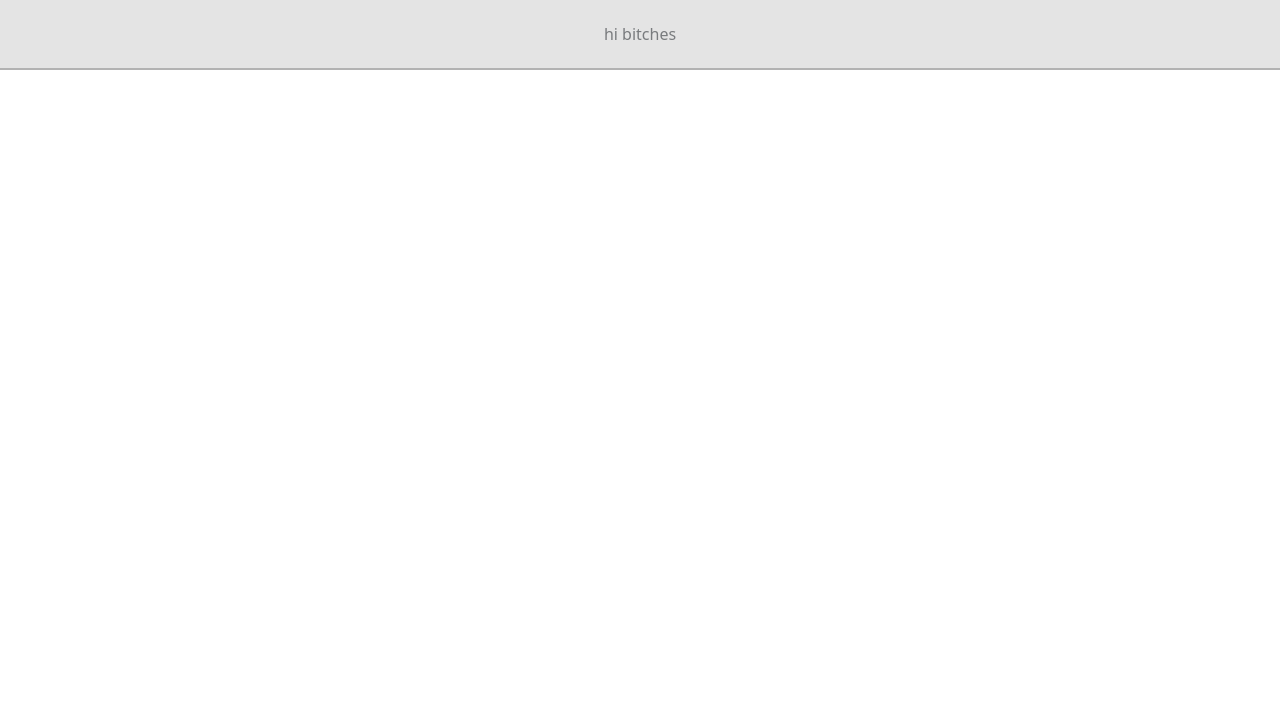
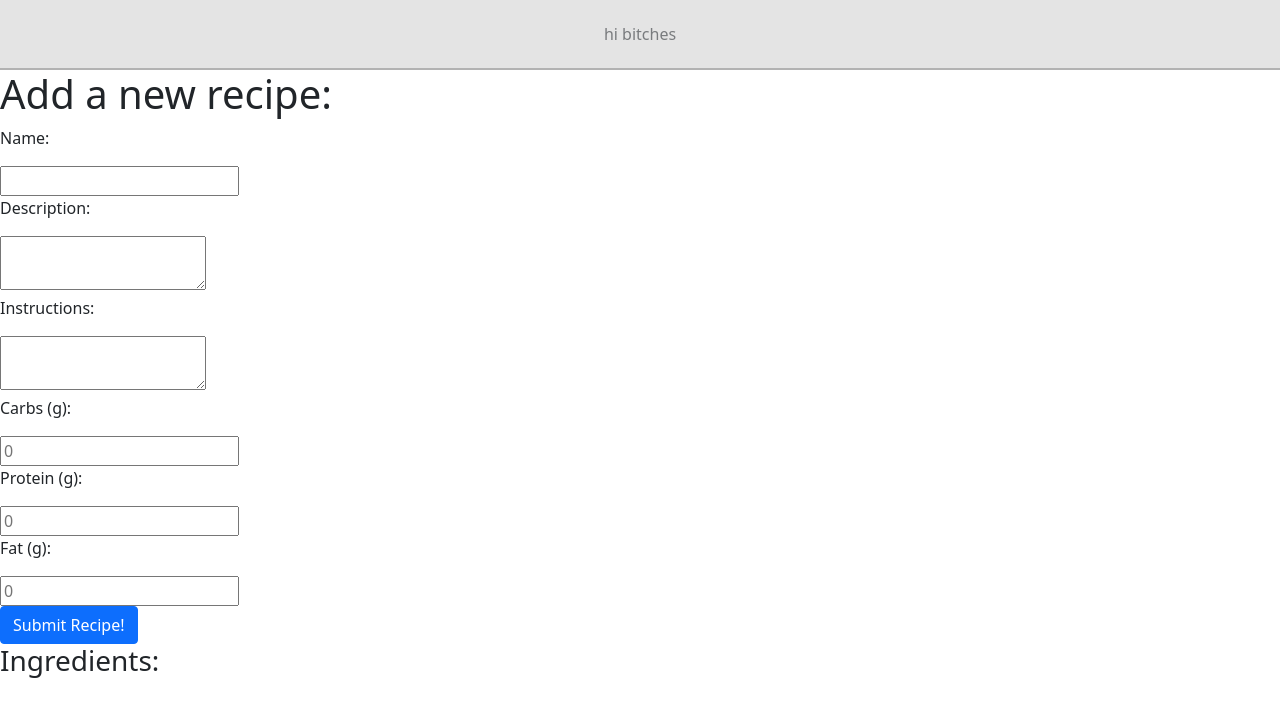
Before and after one commit to bmwoodside/Vegan-Recipes-Project, a React (Create React App) app in the folder client/: page /recipes/create in a window 1280 px wide. Shown: the top 716 px of the page. Built offline with nearby package versions, Linux system fonts and the light colour scheme.

Commit message:
RecipeForm updates

```diff
--- a/client/src/App.js
+++ b/client/src/App.js
@@ -4,6 +4,7 @@ import React from 'react';
 import { BrowserRouter, Switch, Route } from 'react-router-dom';
 import Main from './views/Main';
 import Nav from './views/Nav';
+import RecipeForm from './components/RecipeForm';
 
 
 function App() {
@@ -15,6 +16,10 @@ function App() {
         <Main />
       </Route>
 
+      <Route exact path="/recipes/create">
+        <RecipeForm />
+      </Route>
+
     </BrowserRouter>
   );
 }
--- a/client/src/App.jsx
+++ b/client/src/App.jsx
@@ -3,6 +3,7 @@ import './App.css';
 import React from 'react';
 import { BrowserRouter, Switch, Route } from 'react-router-dom';
 import Main from './views/Main';
+import RecipeForm from './components/RecipeForm';
 
 
 function App() {
@@ -14,7 +15,7 @@ function App() {
       </Route>
 
       <Route exact path="/recipes/create">
-      <h1>View all recipes here</h1>
+        <RecipeForm />
       </Route>
 
       <Route exact path="/recipes/:_id">
--- /dev/null
+++ b/client/src/components/RecipeForm.jsx
@@ -0,0 +1,90 @@
+import axios from 'axios';
+import { Link, useHistory } from "react-router-dom"
+import { useState } from "react";
+
+const RecipeForm = (props) => {
+
+    const history = useHistory();
+
+    const [form, setForm] = useState({
+        recipeName: "",
+        recipeDescription: "",
+        recipeInstructions: "",
+        carbCount: 0,
+        proteinCount: 0,
+        fatCount: 0,
+        recipeLikes: 0,
+        recipeURL: "",
+    })
+
+    const onChangeHandler = (e) => {
+        setForm({
+            ...form,
+            [e.target.name]: e.target.value,
+        })
+    }
+
+    const onSubmitHandler = (e) => {
+        e.preventDefault();
+    }
+
+    return (
+        <div>
+            <form onSubmit={onSubmitHandler} className="recipeForm">
+                <h1>Add a new recipe:</h1>
+
+                <div className="form-col-input-left">
+                    <div className="create-name">
+                        <label htmlFor='recipeName'>
+                            <p>Name: </p> <input type="text" name='recipeName' onChange={(e) => {onChangeHandler(e);}} />
+                        </label>
+                    </div>
+
+                    <div className="create-description">
+                        <label htmlFor="recipeDescription">
+                            <p>Description:</p>
+                            <textarea name='recipeDescription' onChange={(e) => {onChangeHandler(e);}} />
+                        </label>
+                    </div>
+
+                    <div className="create-instructions">
+                        <label htmlFor="recipeInstructions">
+                            <p>Instructions:</p>
+                            <textarea name='recipeInstructions' onChange={(e) => {onChangeHandler(e);}} />
+                        </label>
+                    </div>
+
+                    <div className="create-macro-counts">
+                        <div className="carbCount">
+                            <p>Carbs (g):</p>
+                            <input type="number" name="carbCount" id="carbCount" onChange={(e) => {onChangeHandler(e);}} placeholder='0' min='0' />
+                        </div>
+                        <div className="proteinCount">
+                            <p>Protein (g):</p>
+                            <input type="number" name="proteinCount" id="proteinCount" onChange={(e) => {onChangeHandler(e);}} placeholder='0' min='0' />
+                        </div>
+                        <div className="fatCount">
+                            <p>Fat (g):</p>
+                            <input type="number" name="fatCount" id="fatCount" onChange={(e) => {onChangeHandler(e);}} placeholder='0' min='0'/>
+                        </div>
+                    </div>
+
+                    <button className='btn btn-primary'>Submit Recipe!</button>
+                </div>
+
+                <div className="form-col-input-right">
+                    <h3>Ingredients:</h3>
+
+
+
+
+
+                </div>
+
+            </form>
+
+        </div>
+    )
+}
+
+export default RecipeForm;
```
